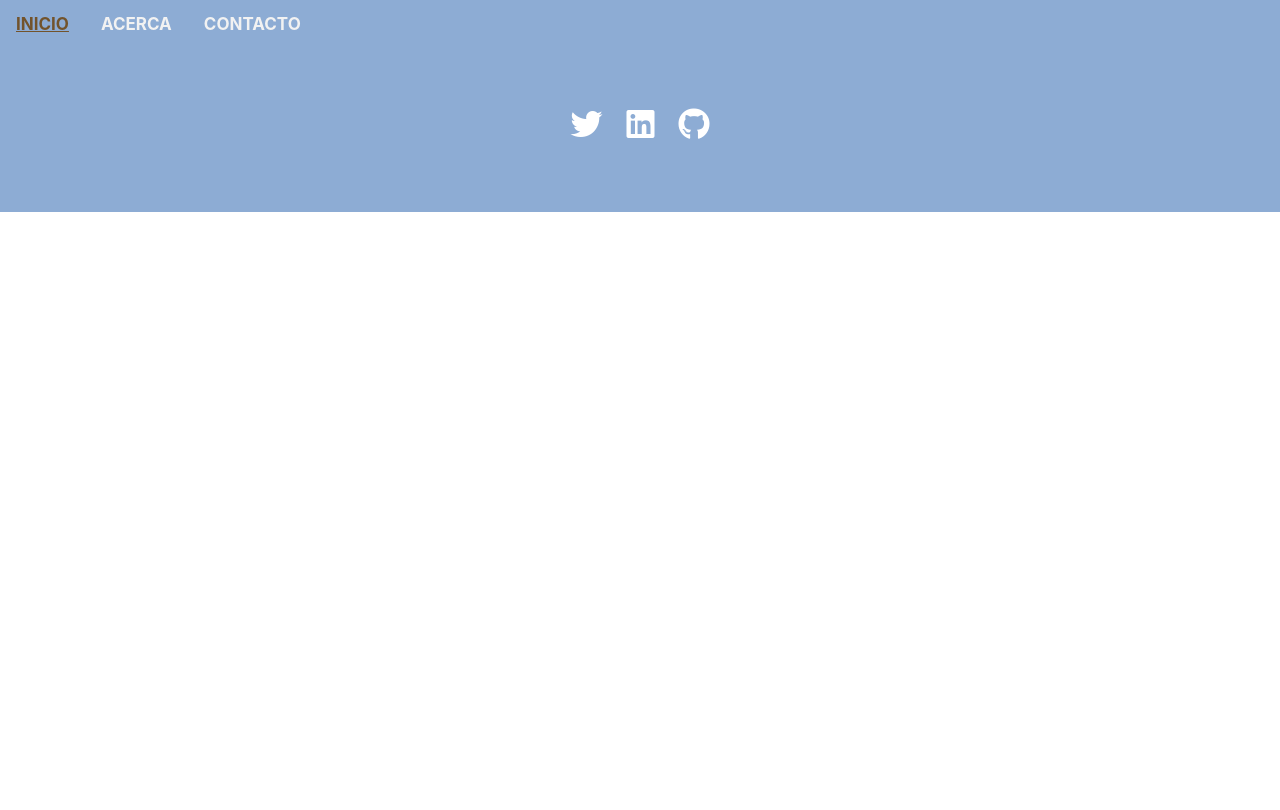
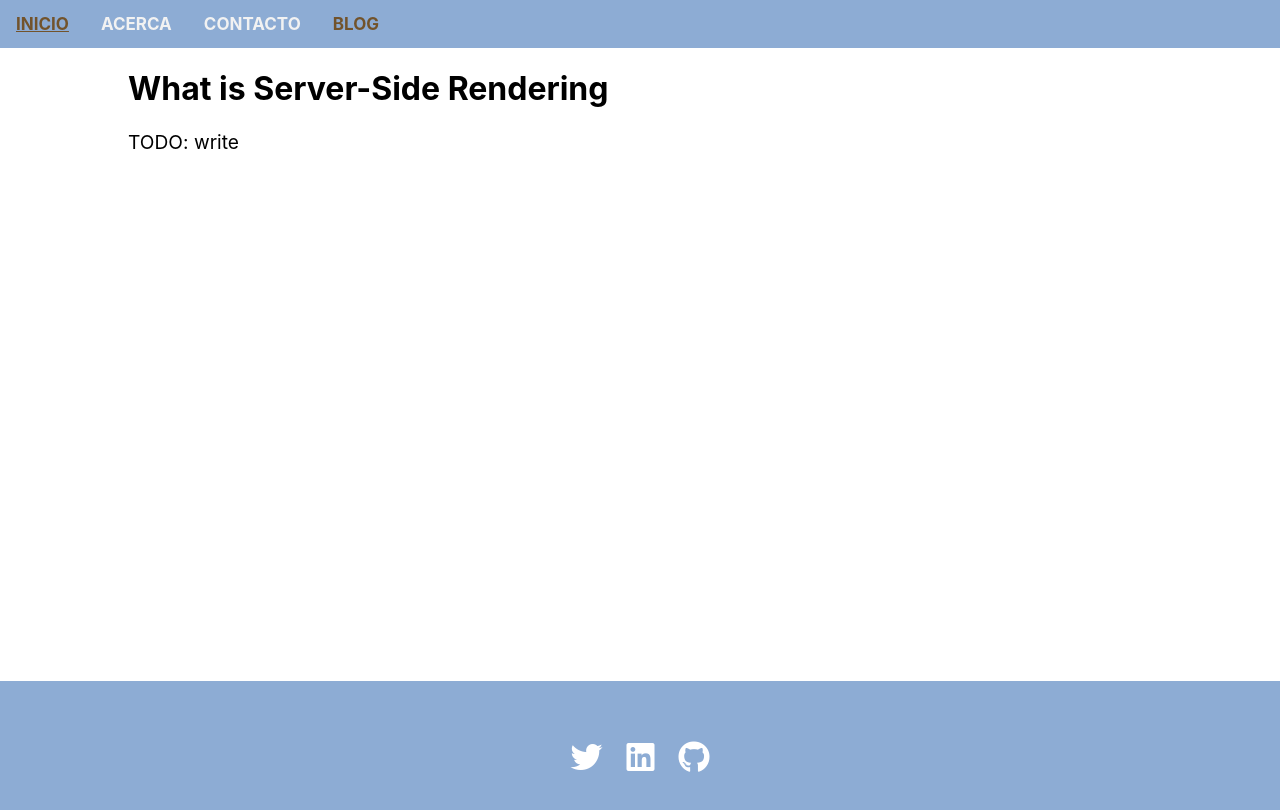
Before and after one commit to leomartinez2020/portafolio-web, a React (Create React App) app: page /blog in a window 1280 px wide. Shown: the top 810 px of the page. Built offline with nearby package versions, Linux system fonts and the light colour scheme.

Commit message:
add blog section

```diff
--- a/src/App.js
+++ b/src/App.js
@@ -1,6 +1,7 @@
 import React, { Component } from 'react';
 import { BrowserRouter as Router, Route } from "react-router-dom";
 import Acerca from './components/Acerca';
+import Blog from './components/Blog';
 import Contacto from './components/Contacto';
 import Header from './components/Header';
 import Footer from './components/Footer';
@@ -19,6 +20,7 @@ class App extends Component {
           <Route exact path="/" component={Presentacion} />
           <Route exact path="/acerca" component={Acerca} />
           <Route exact path="/contacto" component={Contacto} />
+          <Route exact path="/blog" component={Blog} />
         </Router>
         <Footer />
       </div>
--- /dev/null
+++ b/src/components/Blog.js
@@ -0,0 +1,14 @@
+import React from 'react';
+
+const Blog = () => {
+  return (
+    <div className="container">
+      <h1>What is Server-Side Rendering</h1>
+      <p>
+        TODO: write
+      </p>
+    </div>
+  )
+}
+
+export default Blog;
--- a/src/components/Header.js
+++ b/src/components/Header.js
@@ -11,6 +11,7 @@ const Header = () => {
         <NavLink exact to="/" activeClassName="active">Inicio</NavLink>
         <NavLink to="/acerca" activeClassName="active">Acerca</NavLink>
         <NavLink to="/contacto" activeClassName="active">Contacto</NavLink>
+        <NavLink to="/blog" activeClassName="active">Blog</NavLink>
         <a href={"javascript:void(0)"}
           className="icon" onClick={() => respTopnav(!topnavState)}>
           <i className="fa fa-bars"></i>
```
